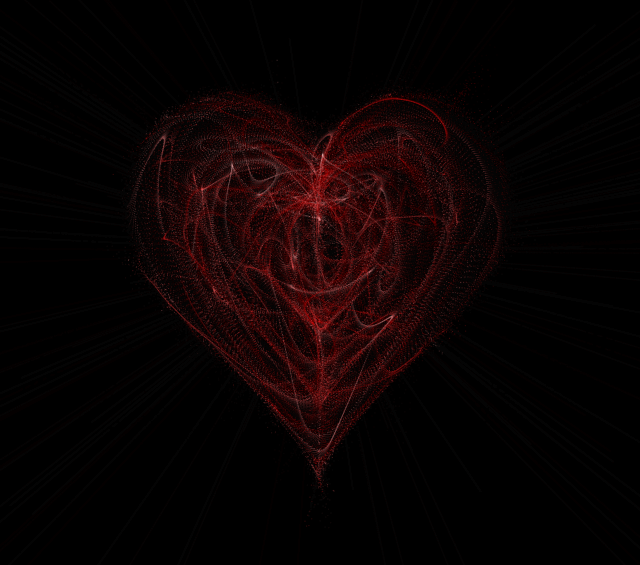
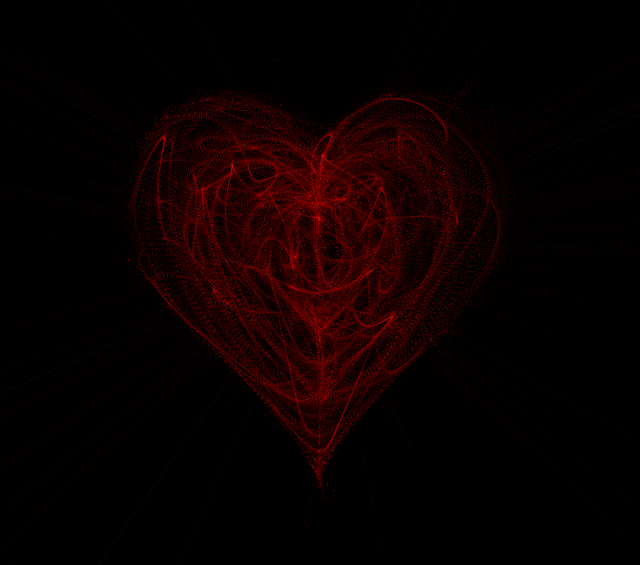
Before and after one commit to Salohiddin0/dnaheart, a plain HTML site: page index.html in a window 1280 px wide. Shown: the part 149-714 px from the top of the page, without its empty margins (321-961 px from the left). Drawn offline with Linux system fonts and the light colour scheme.

Commit message:
new code

```diff
--- a/index.html
+++ b/index.html
@@ -4,7 +4,6 @@
 <head>
   <meta charset="utf-8">
   <title>Heart Animation Effect</title>
-
   <style>
     canvas {
       position: absolute;
@@ -20,8 +19,161 @@
 <body>
   <canvas id="heart"></canvas>
 
-  <!--JavaScript-->
-  <script src="script.js"></script>
+  <!-- JavaScript -->
+  <script>
+    window.requestAnimationFrame =
+      window.__requestAnimationFrame ||
+      window.requestAnimationFrame ||
+      window.webkitRequestAnimationFrame ||
+      window.mozRequestAnimationFrame ||
+      window.oRequestAnimationFrame ||
+      window.msRequestAnimationFrame ||
+      (function () {
+        return function (callback, element) {
+          var lastTime = element.__lastTime;
+          if (lastTime === undefined) {
+            lastTime = 0;
+          }
+          var currTime = Date.now();
+          var timeToCall = Math.max(1, 33 - (currTime - lastTime));
+          window.setTimeout(callback, timeToCall);
+          element.__lastTime = currTime + timeToCall;
+        };
+      })();
+
+    window.isDevice =
+      (/android|webos|iphone|ipad|ipod|blackberry|iemobile|opera mini/i.test(((navigator.userAgent || navigator.vendor || window.opera)).toLowerCase()));
+
+    var loaded = false;
+    var init = function () {
+      if (loaded) return;
+      loaded = true;
+      var mobile = window.isDevice;
+      var koef = mobile ? 0.5 : 1;
+      var canvas = document.getElementById('heart');
+      var ctx = canvas.getContext('2d');
+      var width = canvas.width = koef * innerWidth;
+      var height = canvas.height = koef * innerHeight;
+      var rand = Math.random;
+      ctx.fillStyle = "rgba(0,0,0,1)";
+      ctx.fillRect(0, 0, width, height);
+
+      var heartPosition = function (rad) {
+        return [Math.pow(Math.sin(rad), 3),
+        -(15 * Math.cos(rad) - 5 *
+          Math.cos(2 * rad) - 2 *
+          Math.cos(3 * rad) - Math.cos(4 * rad))];
+      };
+
+      var scaleAndTranslate = function (pos, sx, sy, dx, dy) {
+        return [dx + pos[0] * sx, dy + pos[1] * sy];
+      };
+
+      window.addEventListener('resize', function () {
+        width = canvas.width = koef * innerWidth;
+        height = canvas.height = koef * innerHeight;
+        ctx.fillStyle = "rgba(0,0,0,1)";
+        ctx.fillRect(0, 0, width, height);
+      });
+
+      var traceCount = mobile ? 20 : 50;
+      var pointsOrigin = [];
+      var i;
+      var dr = mobile ? 0.3 : 0.1;
+      for (i = 0; i < Math.PI * 2; i += dr)
+        pointsOrigin.push(scaleAndTranslate(heartPosition(i), 210, 13, 0, 0));
+      for (i = 0; i < Math.PI * 2; i += dr)
+        pointsOrigin.push(scaleAndTranslate(heartPosition(i), 150, 9, 0, 0));
+      for (i = 0; i < Math.PI * 2; i += dr)
+        pointsOrigin.push(scaleAndTranslate(heartPosition(i), 90, 5, 0, 0));
+      var heartPointsCount = pointsOrigin.length;
+
+      var targetPoints = [];
+      var pulse = function (kx, ky) {
+        for (i = 0; i < pointsOrigin.length; i++) {
+          targetPoints[i] = [];
+          targetPoints[i][0] = kx * pointsOrigin[i][0] + width / 2;
+          targetPoints[i][1] = ky * pointsOrigin[i][1] + height / 2;
+        }
+      };
+
+      var e = [];
+      for (i = 0; i < heartPointsCount; i++) {
+        var x = rand() * width;
+        var y = rand() * height;
+        e[i] = {
+          vx: 0,
+          vy: 0,
+          R: 2,
+          speed: rand() + 5,
+          q: ~~(rand() * heartPointsCount),
+          D: 2 * (i % 2) - 1,
+          force: 0.2 * rand() + 0.7,
+          f: "hsla(0," + ~~(70 * rand() + 80) + "%," + ~~(40 * rand() + 10) + "%,.5)", // Rangni sozlash
+          trace: []
+        };
+        for (var k = 0; k < traceCount; k++) e[i].trace[k] = { x: x, y: y };
+      }
+
+      var config = {
+        traceK: 0.4,
+        timeDelta: 0.01
+      };
+
+      var time = 0;
+      var loop = function () {
+        var n = -Math.cos(time);
+        pulse((1 + n) * .5, (1 + n) * .5);
+        time += ((Math.sin(time)) < 0 ? 9 : (n > 0.8) ? .2 : 1) * config.timeDelta;
+        ctx.fillStyle = "rgba(0,0,0,.1)";
+        ctx.fillRect(0, 0, width, height);
+        for (i = e.length; i--;) {
+          var u = e[i];
+          var q = targetPoints[u.q];
+          var dx = u.trace[0].x - q[0];
+          var dy = u.trace[0].y - q[1];
+          var length = Math.sqrt(dx * dx + dy * dy);
+          if (10 > length) {
+            if (0.95 < rand()) {
+              u.q = ~~(rand() * heartPointsCount);
+            }
+            else {
+              if (0.99 < rand()) {
+                u.D *= -1;
+              }
+              u.q += u.D;
+              u.q %= heartPointsCount;
+              if (0 > u.q) {
+                u.q += heartPointsCount;
+              }
+            }
+          }
+          u.vx += -dx / length * u.speed;
+          u.vy += -dy / length * u.speed;
+          u.trace[0].x += u.vx;
+          u.trace[0].y += u.vy;
+          u.vx *= u.force;
+          u.vy *= u.force;
+          for (k = 0; k < u.trace.length - 1;) {
+            var T = u.trace[k];
+            var N = u.trace[++k];
+            N.x -= config.traceK * (N.x - T.x);
+            N.y -= config.traceK * (N.y - T.y);
+          }
+          ctx.fillStyle = u.f;
+          for (k = 0; k < u.trace.length; k++) {
+            ctx.fillRect(u.trace[k].x, u.trace[k].y, 1, 1);
+          }
+        }
+        window.requestAnimationFrame(loop, canvas);
+      };
+      loop();
+    };
+
+    var s = document.readyState;
+    if (s === 'complete' || s === 'loaded' || s === 'interactive') init();
+    else document.addEventListener('DOMContentLoaded', init, false);
+  </script>
 </body>
 
 </html>
--- a/script.js
+++ b/script.js
@@ -1,154 +1,154 @@
- window.requestAnimationFrame =
-window.__requestAnimationFrame ||
-    window.requestAnimationFrame ||
-    window.webkitRequestAnimationFrame ||
-    window.mozRequestAnimationFrame ||
-    window.oRequestAnimationFrame ||
-    window.msRequestAnimationFrame ||
-    (function () {
-        return function (callback, element) {
-            var lastTime = element.__lastTime;
-            if (lastTime === undefined) {
-                lastTime = 0;
-            }
-            var currTime = Date.now();
-            var timeToCall = Math.max(1, 33 - (currTime - lastTime));
-            window.setTimeout(callback, timeToCall);
-            element.__lastTime = currTime + timeToCall;
-        };
-    })();
-window.isDevice =
-(/android|webos|iphone|ipad|ipod|blackberry|iemobile|opera mini/i.test(((navigator.userAgent
-    || navigator.vendor || window.opera)).toLowerCase()));
-var loaded = false;
-var init = function () {
-if (loaded) return;
-loaded = true;
-var mobile = window.isDevice;
-var koef = mobile ? 0.5 : 1;
-var canvas = document.getElementById('heart');
-var ctx = canvas.getContext('2d');
-var width = canvas.width = koef * innerWidth;
-var height = canvas.height = koef * innerHeight;
-var rand = Math.random;
-ctx.fillStyle = "rgba(0,0,0,1)";
-ctx.fillRect(0, 0, width, height);
+//  window.requestAnimationFrame =
+// window.__requestAnimationFrame ||
+//     window.requestAnimationFrame ||
+//     window.webkitRequestAnimationFrame ||
+//     window.mozRequestAnimationFrame ||
+//     window.oRequestAnimationFrame ||
+//     window.msRequestAnimationFrame ||
+//     (function () {
+//         return function (callback, element) {
+//             var lastTime = element.__lastTime;
+//             if (lastTime === undefined) {
+//                 lastTime = 0;
+//             }
+//             var currTime = Date.now();
+//             var timeToCall = Math.max(1, 33 - (currTime - lastTime));
+//             window.setTimeout(callback, timeToCall);
+//             element.__lastTime = currTime + timeToCall;
+//         };
+//     })();
+// window.isDevice =
+// (/android|webos|iphone|ipad|ipod|blackberry|iemobile|opera mini/i.test(((navigator.userAgent
+//     || navigator.vendor || window.opera)).toLowerCase()));
+// var loaded = false;
+// var init = function () {
+// if (loaded) return;
+// loaded = true;
+// var mobile = window.isDevice;
+// var koef = mobile ? 0.5 : 1;
+// var canvas = document.getElementById('heart');
+// var ctx = canvas.getContext('2d');
+// var width = canvas.width = koef * innerWidth;
+// var height = canvas.height = koef * innerHeight;
+// var rand = Math.random;
+// ctx.fillStyle = "rgba(0,0,0,1)";
+// ctx.fillRect(0, 0, width, height);
 
-var heartPosition = function (rad) {
-    //return [Math.sin(rad), Math.cos(rad)];
-    return [Math.pow(Math.sin(rad), 3),
-        -(15 * Math.cos(rad) - 5 *
-        Math.cos(2 * rad) - 2 *
-        Math.cos(3 * rad) - Math.cos(4 * rad))];
-};
-var scaleAndTranslate = function (pos, sx, sy, dx, dy) {
-    return [dx + pos[0] * sx, dy + pos[1] * sy];
-};
+// var heartPosition = function (rad) {
+//     //return [Math.sin(rad), Math.cos(rad)];
+//     return [Math.pow(Math.sin(rad), 3),
+//         -(15 * Math.cos(rad) - 5 *
+//         Math.cos(2 * rad) - 2 *
+//         Math.cos(3 * rad) - Math.cos(4 * rad))];
+// };
+// var scaleAndTranslate = function (pos, sx, sy, dx, dy) {
+//     return [dx + pos[0] * sx, dy + pos[1] * sy];
+// };
 
-window.addEventListener('resize', function () {
-    width = canvas.width = koef * innerWidth;
-    height = canvas.height = koef * innerHeight;
-    ctx.fillStyle = "rgba(0,0,0,1)";
-    ctx.fillRect(0, 0, width, height);
-});
+// window.addEventListener('resize', function () {
+//     width = canvas.width = koef * innerWidth;
+//     height = canvas.height = koef * innerHeight;
+//     ctx.fillStyle = "rgba(0,0,0,1)";
+//     ctx.fillRect(0, 0, width, height);
+// });
 
-var traceCount = mobile ? 20 : 50;
-var pointsOrigin = [];
-var i;
-var dr = mobile ? 0.3 : 0.1;
-for (i = 0; i < Math.PI * 2; i += dr)
-pointsOrigin.push(scaleAndTranslate(heartPosition(i), 210, 13, 0, 0));
-for (i = 0; i < Math.PI * 2; i += dr)
-pointsOrigin.push(scaleAndTranslate(heartPosition(i), 150, 9, 0, 0));
-for (i = 0; i < Math.PI * 2; i += dr)
-pointsOrigin.push(scaleAndTranslate(heartPosition(i), 90, 5, 0, 0));
-var heartPointsCount = pointsOrigin.length;
+// var traceCount = mobile ? 20 : 50;
+// var pointsOrigin = [];
+// var i;
+// var dr = mobile ? 0.3 : 0.1;
+// for (i = 0; i < Math.PI * 2; i += dr)
+// pointsOrigin.push(scaleAndTranslate(heartPosition(i), 210, 13, 0, 0));
+// for (i = 0; i < Math.PI * 2; i += dr)
+// pointsOrigin.push(scaleAndTranslate(heartPosition(i), 150, 9, 0, 0));
+// for (i = 0; i < Math.PI * 2; i += dr)
+// pointsOrigin.push(scaleAndTranslate(heartPosition(i), 90, 5, 0, 0));
+// var heartPointsCount = pointsOrigin.length;
 
-var targetPoints = [];
-var pulse = function (kx, ky) {
-    for (i = 0; i < pointsOrigin.length; i++) {
-        targetPoints[i] = [];
-        targetPoints[i][0] = kx * pointsOrigin[i][0] + width / 2;
-        targetPoints[i][1] = ky * pointsOrigin[i][1] + height / 2;
-    }
-};
+// var targetPoints = [];
+// var pulse = function (kx, ky) {
+//     for (i = 0; i < pointsOrigin.length; i++) {
+//         targetPoints[i] = [];
+//         targetPoints[i][0] = kx * pointsOrigin[i][0] + width / 2;
+//         targetPoints[i][1] = ky * pointsOrigin[i][1] + height / 2;
+//     }
+// };
 
-var e = [];
-for (i = 0; i < heartPointsCount; i++) {
-    var x = rand() * width;
-    var y = rand() * height;
-    e[i] = {
-        vx: 0,
-        vy: 0,
-        R: 2,
-        speed: rand() + 5,
-        q: ~~(rand() * heartPointsCount),
-        D: 2 * (i % 2) - 1,
-        force: 0.2 * rand() + 0.7,
-        f: "hsla(0," + ~~(40 * rand() + 60) + "%," + ~~(60 * rand() + 20) + "%,.3)",
-        trace: []
-    };
-    for (var k = 0; k < traceCount; k++) e[i].trace[k] = {x: x, y: y};
-}
+// var e = [];
+// for (i = 0; i < heartPointsCount; i++) {
+//     var x = rand() * width;
+//     var y = rand() * height;
+//     e[i] = {
+//         vx: 0,
+//         vy: 0,
+//         R: 2,
+//         speed: rand() + 5,
+//         q: ~~(rand() * heartPointsCount),
+//         D: 2 * (i % 2) - 1,
+//         force: 0.2 * rand() + 0.7,
+//         f: "hsla(0," + ~~(40 * rand() + 60) + "%," + ~~(60 * rand() + 20) + "%,.3)",
+//         trace: []
+//     };
+//     for (var k = 0; k < traceCount; k++) e[i].trace[k] = {x: x, y: y};
+// }
 
-var config = {
-    traceK: 0.4,
-    timeDelta: 0.01
-};
+// var config = {
+//     traceK: 0.4,
+//     timeDelta: 0.01
+// };
 
-var time = 0;
-var loop = function () {
-    var n = -Math.cos(time);
-    pulse((1 + n) * .5, (1 + n) * .5);
-    time += ((Math.sin(time)) < 0 ? 9 : (n > 0.8) ? .2 : 1) * config.timeDelta;
-    ctx.fillStyle = "rgba(0,0,0,.1)";
-    ctx.fillRect(0, 0, width, height);
-    for (i = e.length; i--;) {
-        var u = e[i];
-        var q = targetPoints[u.q];
-        var dx = u.trace[0].x - q[0];
-        var dy = u.trace[0].y - q[1];
-        var length = Math.sqrt(dx * dx + dy * dy);
-        if (10 > length) {
-            if (0.95 < rand()) {
-                u.q = ~~(rand() * heartPointsCount);
-            }
-            else {
-                if (0.99 < rand()) {
-                    u.D *= -1;
-                }
-                u.q += u.D;
-                u.q %= heartPointsCount;
-                if (0 > u.q) {
-                    u.q += heartPointsCount;
-                }
-            }
-        }
-        u.vx += -dx / length * u.speed;
-        u.vy += -dy / length * u.speed;
-        u.trace[0].x += u.vx;
-        u.trace[0].y += u.vy;
-        u.vx *= u.force;
-        u.vy *= u.force;
-        for (k = 0; k < u.trace.length - 1;) {
-            var T = u.trace[k];
-            var N = u.trace[++k];
-            N.x -= config.traceK * (N.x - T.x);
-            N.y -= config.traceK * (N.y - T.y);
-        }
-        ctx.fillStyle = u.f;
-        for (k = 0; k < u.trace.length; k++) {
-            ctx.fillRect(u.trace[k].x, u.trace[k].y, 1, 1);
-        }
-    }
-    //ctx.fillStyle = "rgba(255,255,255,1)";
-    //for (i = u.trace.length; i--;) ctx.fillRect(targetPoints[i][0], targetPoints[i][1], 2, 2);
+// var time = 0;
+// var loop = function () {
+//     var n = -Math.cos(time);
+//     pulse((1 + n) * .5, (1 + n) * .5);
+//     time += ((Math.sin(time)) < 0 ? 9 : (n > 0.8) ? .2 : 1) * config.timeDelta;
+//     ctx.fillStyle = "rgba(0,0,0,.1)";
+//     ctx.fillRect(0, 0, width, height);
+//     for (i = e.length; i--;) {
+//         var u = e[i];
+//         var q = targetPoints[u.q];
+//         var dx = u.trace[0].x - q[0];
+//         var dy = u.trace[0].y - q[1];
+//         var length = Math.sqrt(dx * dx + dy * dy);
+//         if (10 > length) {
+//             if (0.95 < rand()) {
+//                 u.q = ~~(rand() * heartPointsCount);
+//             }
+//             else {
+//                 if (0.99 < rand()) {
+//                     u.D *= -1;
+//                 }
+//                 u.q += u.D;
+//                 u.q %= heartPointsCount;
+//                 if (0 > u.q) {
+//                     u.q += heartPointsCount;
+//                 }
+//             }
+//         }
+//         u.vx += -dx / length * u.speed;
+//         u.vy += -dy / length * u.speed;
+//         u.trace[0].x += u.vx;
+//         u.trace[0].y += u.vy;
+//         u.vx *= u.force;
+//         u.vy *= u.force;
+//         for (k = 0; k < u.trace.length - 1;) {
+//             var T = u.trace[k];
+//             var N = u.trace[++k];
+//             N.x -= config.traceK * (N.x - T.x);
+//             N.y -= config.traceK * (N.y - T.y);
+//         }
+//         ctx.fillStyle = u.f;
+//         for (k = 0; k < u.trace.length; k++) {
+//             ctx.fillRect(u.trace[k].x, u.trace[k].y, 1, 1);
+//         }
+//     }
+//     ctx.fillStyle = "rgba(255,255,255,1)";
+//     for (i = u.trace.length; i--;) ctx.fillRect(targetPoints[i][0], targetPoints[i][1], 2, 2);
 
-    window.requestAnimationFrame(loop, canvas);
-};
-loop();
-};
+//     window.requestAnimationFrame(loop, canvas);
+// };
+// loop();
+// };
 
-var s = document.readyState;
-if (s === 'complete' || s === 'loaded' || s === 'interactive') init();
-else document.addEventListener('DOMContentLoaded', init, false);
+// var s = document.readyState;
+// if (s === 'complete' || s === 'loaded' || s === 'interactive') init();
+// else document.addEventListener('DOMContentLoaded', init, false);
```
